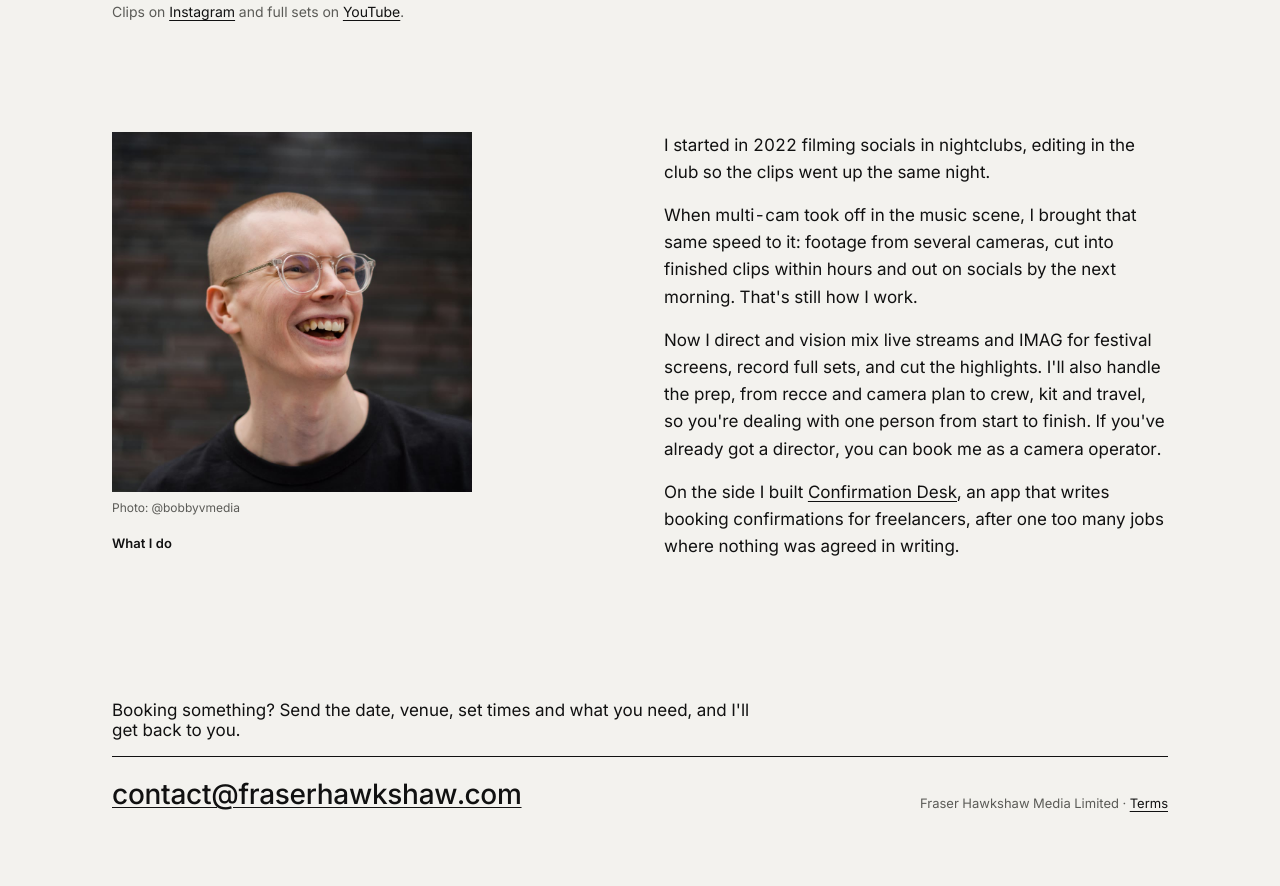
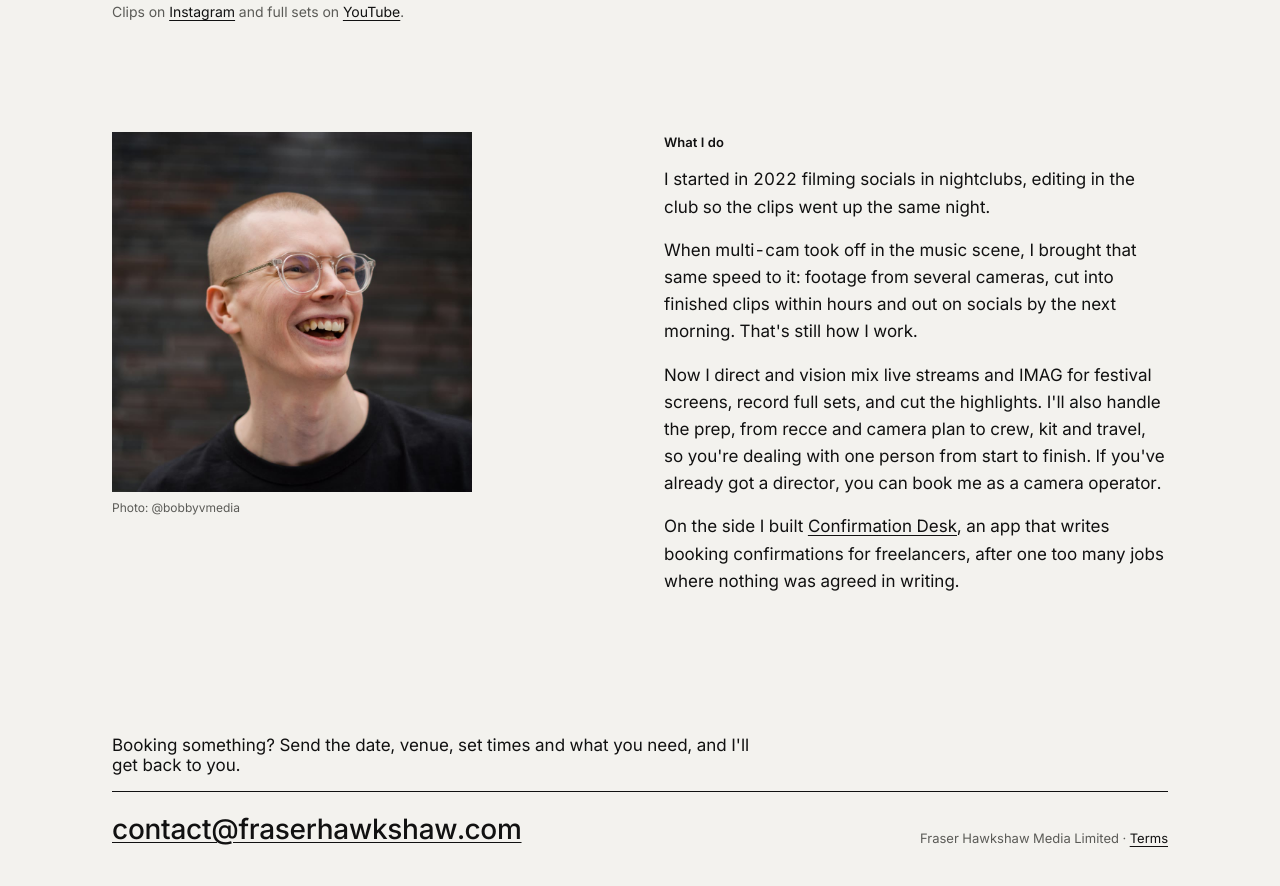
Before and after one commit to fraserhawkshaw/fraserhawkshaw.com, a plain HTML site: page index.html in a window 1280 px wide. Shown: the part 4810-5696 px from the top of the page. Drawn offline with Linux system fonts and the light colour scheme.

Commit message:
Move 'What I do' label above the About text
Co-Authored-By: Claude Opus 5.5 <noreply@anthropic.com>
Claude-Session: https://claude.ai/code/session_018VzREQW4YvpydWUyBqTJcE

```diff
--- a/index.html
+++ b/index.html
@@ -77,7 +77,7 @@
   .more-link{margin:20px 0 0;font-size:14px;color:var(--dim)}
 
   .about{padding-top:112px;display:grid;grid-template-columns:repeat(2,minmax(0,1fr));gap:48px}
-  .about .label{font-size:13px;font-weight:600}
+  .about .label{font-size:13px;font-weight:600;margin-bottom:14px}
   .portrait{margin:0 0 20px;max-width:360px}
   .portrait img{width:100%;height:auto;aspect-ratio:1/1;object-fit:cover;display:block;background:var(--ph)}
   .portrait figcaption{font-size:12px;color:var(--dim);padding-top:8px}
@@ -217,9 +217,9 @@
   <section class="about" id="about">
     <div class="side">
       <figure class="portrait"><img src="headshot.jpg" alt="Fraser Hawkshaw" width="1000" height="1000" loading="lazy"><figcaption>Photo: @bobbyvmedia</figcaption></figure>
-      <div class="label">What I do</div>
     </div>
     <div class="body">
+      <div class="label">What I do</div>
       <p>I started in 2022 filming socials in nightclubs, editing in the club so the clips went up the same night.</p>
       <p>When multi-cam took off in the music scene, I brought that same speed to it: footage from several cameras, cut into finished clips within hours and out on socials by the next morning. That's still how I work.</p>
       <p>Now I direct and vision mix live streams and IMAG for festival screens, record full sets, and cut the highlights. I'll also handle the prep, from recce and camera plan to crew, kit and travel, so you're dealing with one person from start to finish. If you've already got a director, you can book me as a camera operator.</p>
```
